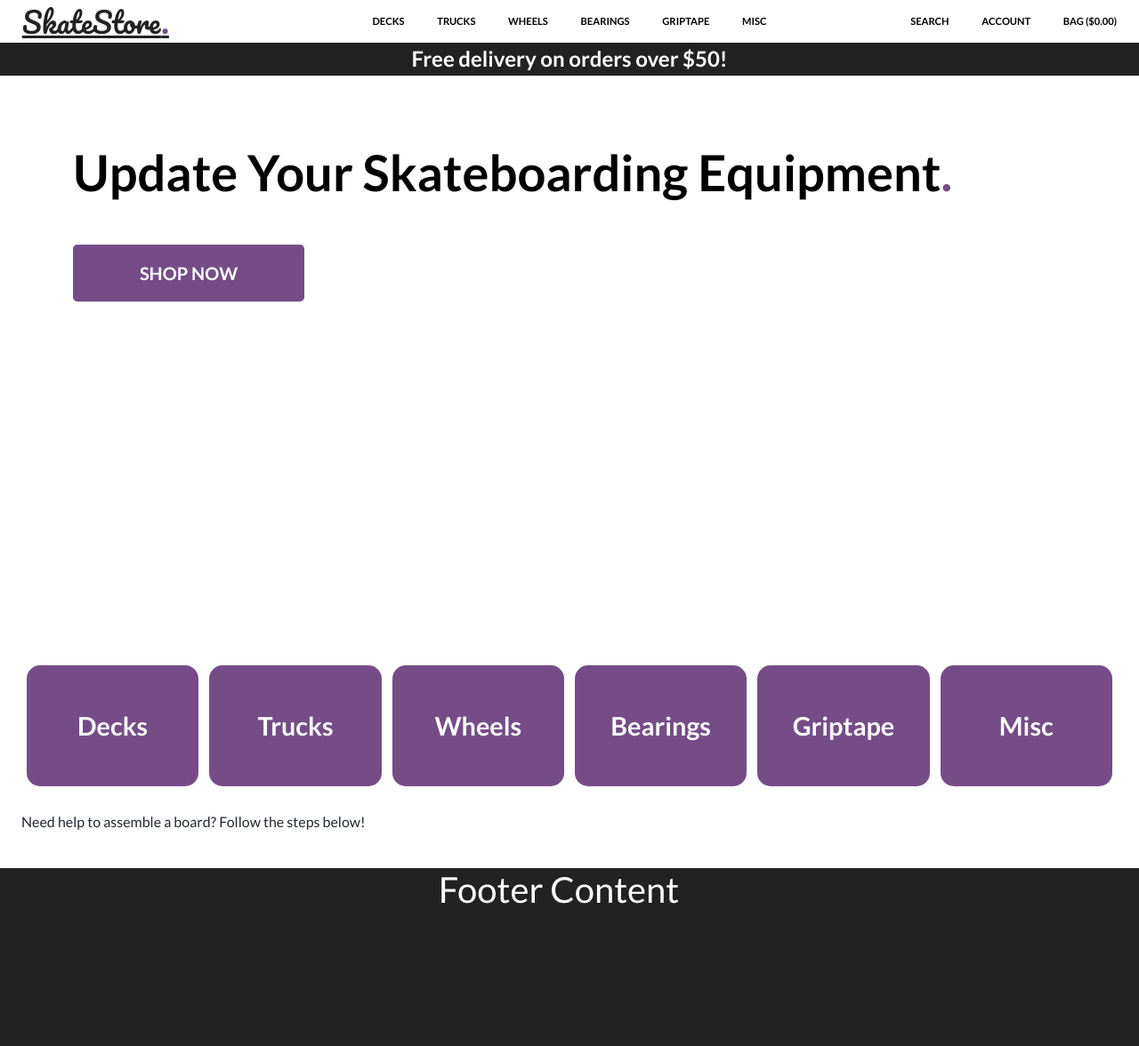
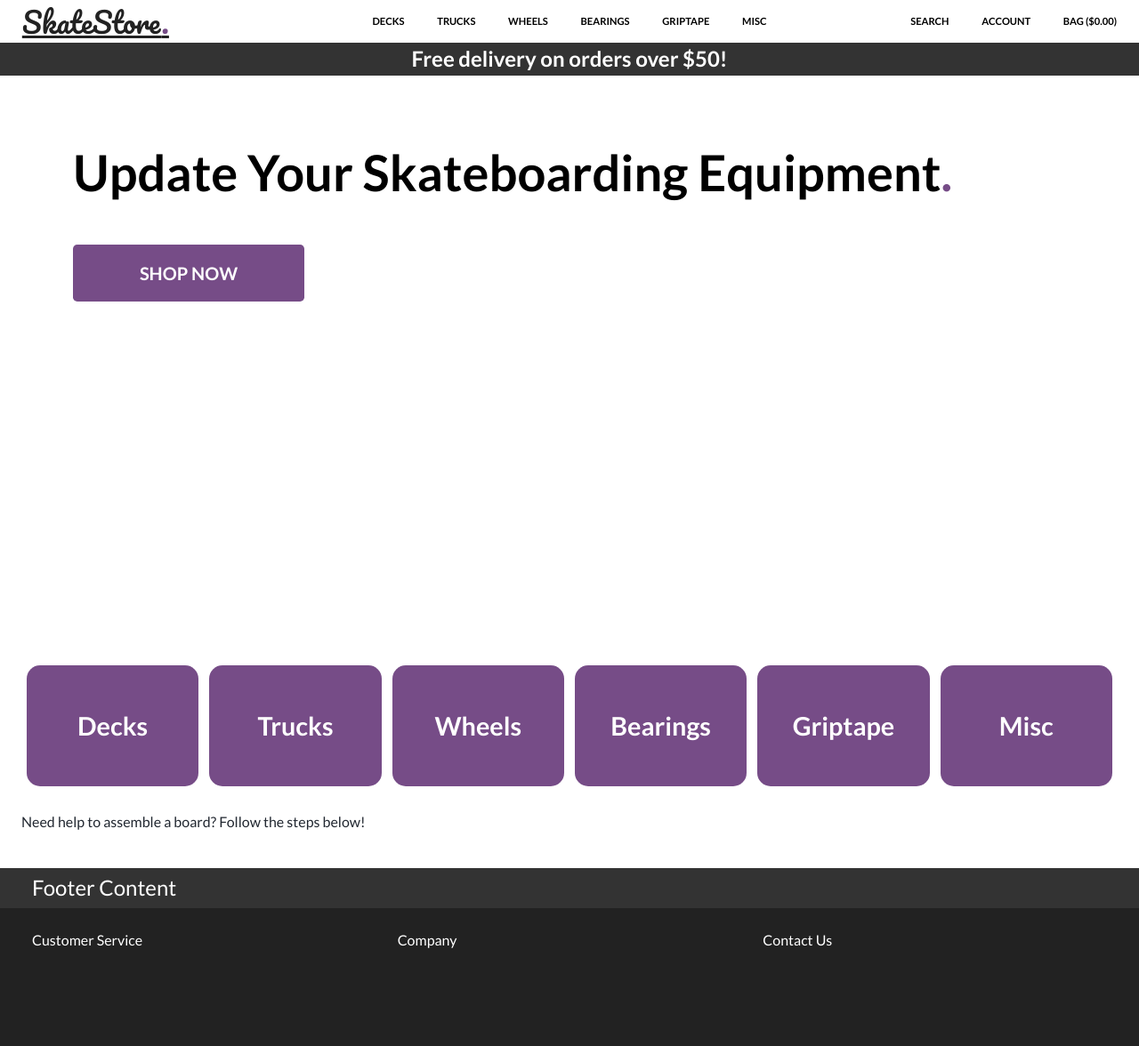
Before and after one commit to Kagebounshin/skateshop, a Django app: page / in a window 1280 px wide. Shown: the whole page at 89% size. Run offline with Django 3.2, Linux system fonts and the light colour scheme; some libraries are stand-ins or nearby versions.

Commit message:
Added to footer section

```diff
--- a/static/css/base.css
+++ b/static/css/base.css
@@ -70,7 +70,7 @@ a.nav-link {
 }
 
 #delivery-banner {
-    background-color: #222;
+    background-color: #333;
     color: #fff;
 }
 
@@ -118,6 +118,10 @@ li.nav-item {
 
 .dot {
     color: #764c87!important;
+}
+
+.footer-top {
+    background-color: #333;
 }
 
 
--- a/templates/base.html
+++ b/templates/base.html
@@ -170,10 +170,16 @@
     {% endblock %}
 
     <footer>
-        <div class="row container-fluid mt-4">
-            <div class="col">
-                <h1 class="text-center">Footer Content</h1>
+        <div class="row container-fluid footer-top mt-4 mx-0">
+            <div class="col-12">
+                <h4 class="text-left pt-2">Footer Content</h4>
             </div>
+        </div>
+
+        <div class="row container-fluid footer-bottom mt-4 mx-0">
+            <div class="col-12 col-md-4">Customer Service</div>
+            <div class="col-12 col-md-4">Company</div>
+            <div class="col-12 col-md-4">Contact Us</div>
         </div>
     </footer>
 
```
